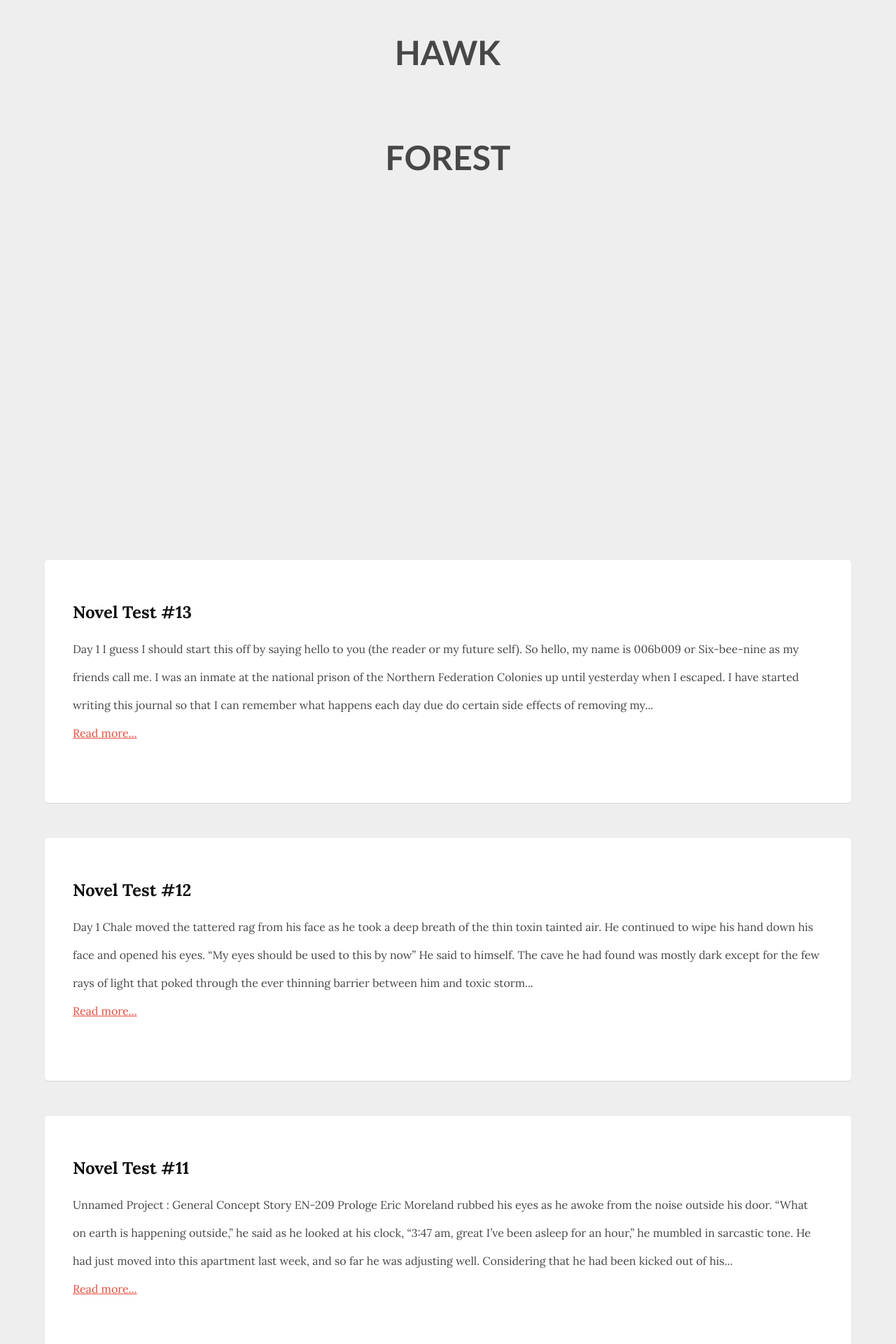
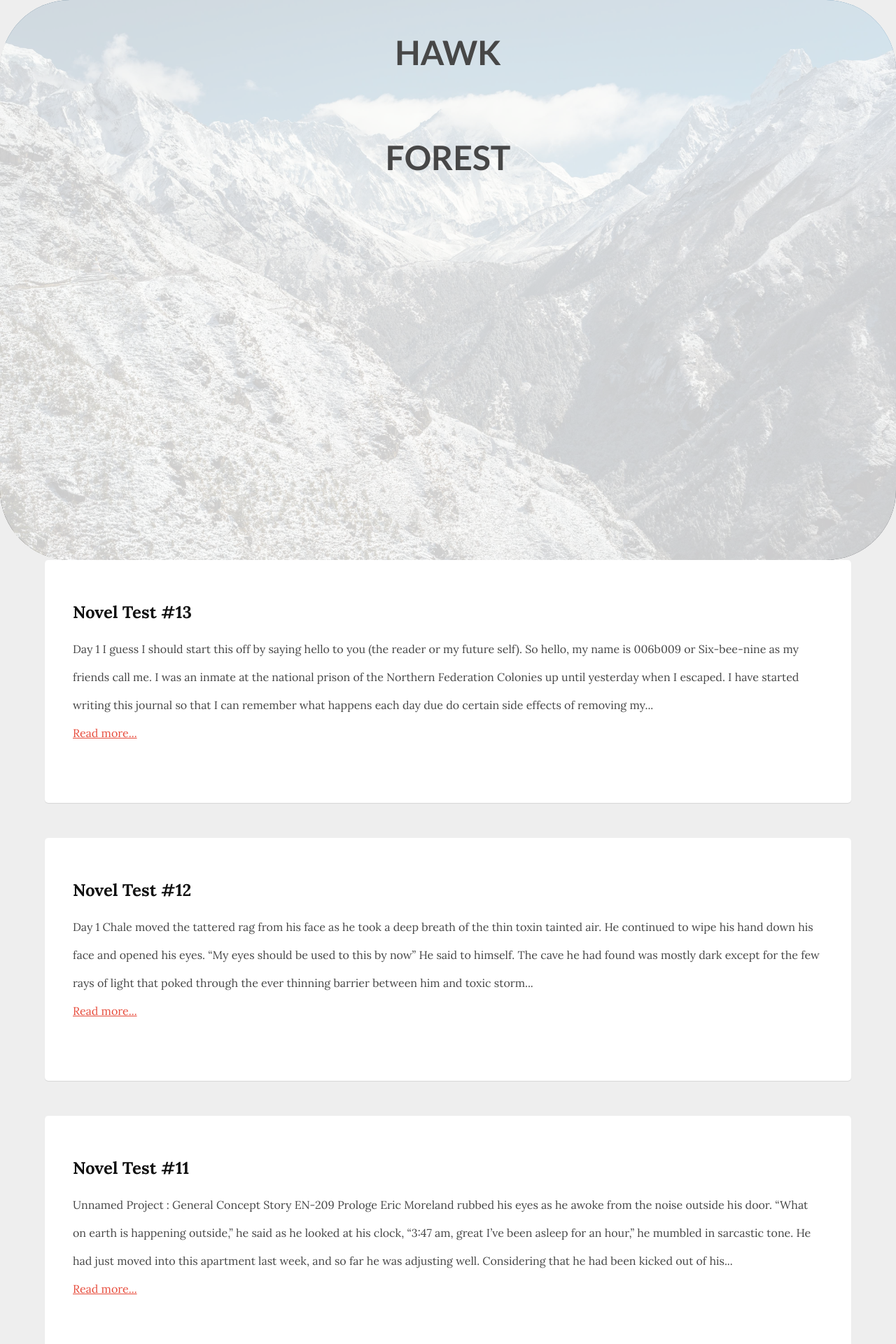
Before and after one commit to nightcry7/blog, a Jekyll site: the page built from index.html, in a window 1280 px wide. Shown: the top 1920 px of the page at 70% size. Built offline with Jekyll 4.4.1, drawn with Linux system fonts in a browser that asks for light colours; Markdown is read by kramdown in place of the engine named in the settings.

Commit message:
headerimg

```diff
--- a/css/main.css
+++ b/css/main.css
@@ -135,6 +135,11 @@
   margin: 0 auto;
   height: calc(100% - 100px);
   line-height: 150px;
+        background-image: url('../img/mount2.jpg');
+    background-size: cover;
+    box-shadow: inset 0px 0px 0px 8005px rgba(255,255,255,.8);
+    -webkit-box-shadow: inset 0px 0px 0px 8005px rgba(255,255,255,.8);
+    -moz-box-shadow: inset 0px 0px 0px 8005px rgba(255,255,255,.8);
 }
 .center{
   text-align: center;
```
